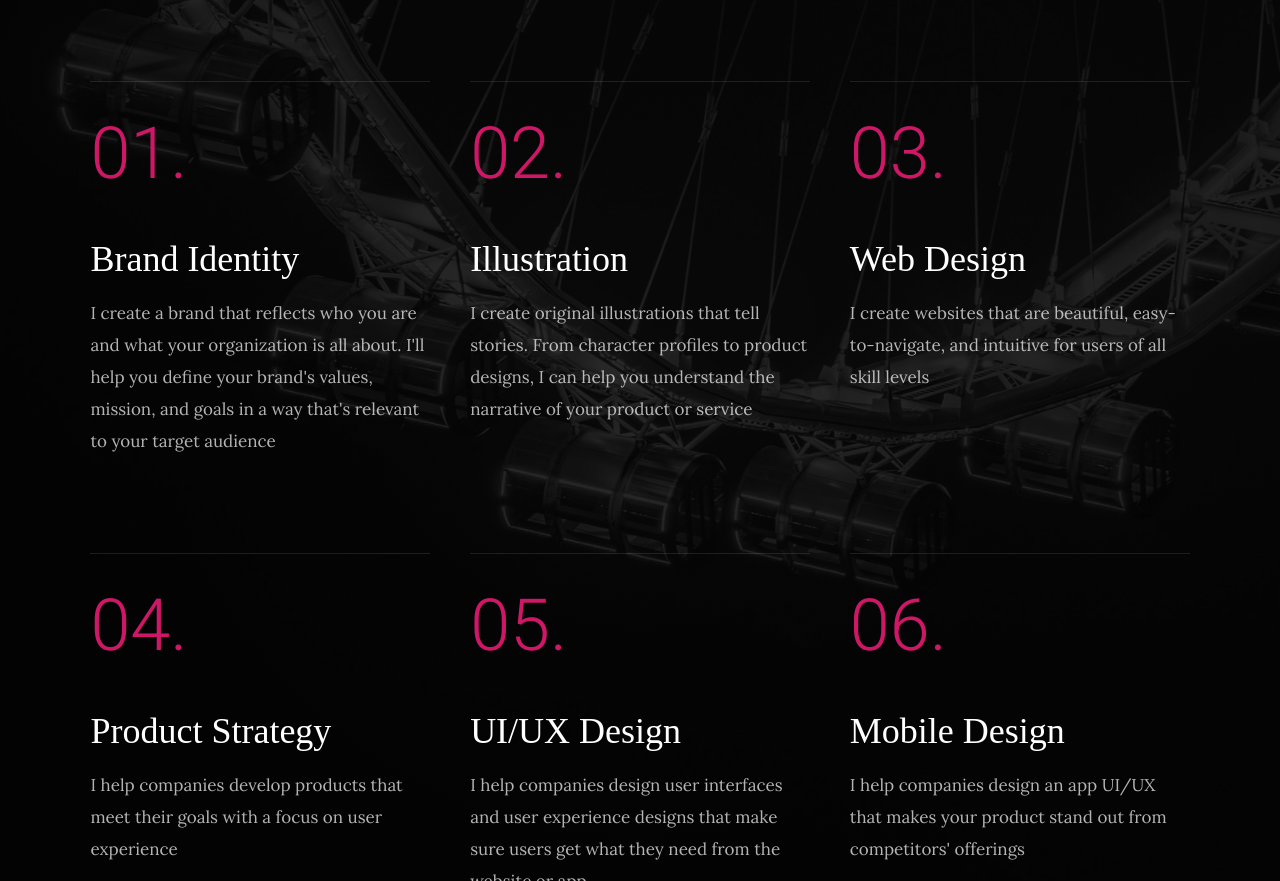
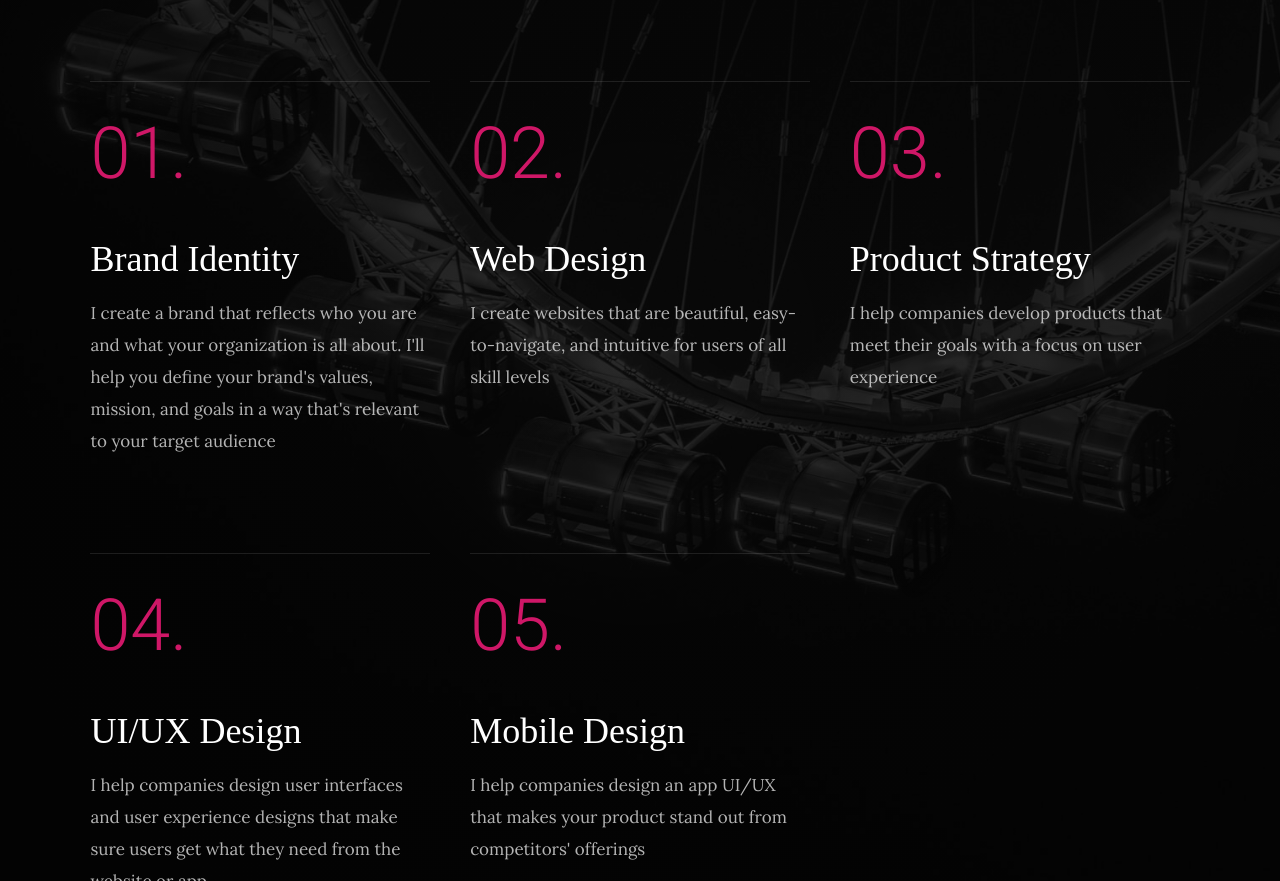
Before and after one commit to timonjagi/portfolio_old, a plain HTML site: page index.html in a window 1280 px wide. Shown: the part 3163-4044 px from the top of the page. Drawn offline with Linux system fonts and the light colour scheme; a web font is replaced by a local one.

Commit message:
Remove illustrations from list of services

```diff
--- a/index.html
+++ b/index.html
@@ -243,7 +243,8 @@
                 </div>
                 <div class="timeline__desc">
                   <p>
-                    Completed my Bachelors with a Second Class (Upper division) Honours having specialized in Artificial Intelligence
+                    Completed my Bachelors with a Second Class (Upper division)
+                    Honours having specialized in Artificial Intelligence
                   </p>
                 </div>
               </div>
@@ -268,9 +269,7 @@
                   <h5>Kenya Certificate of Secondary Education</h5>
                 </div>
                 <div class="timeline__desc">
-                  <p>
-                    Member of Junior Achievement and Music Clubs.
-                  </p>
+                  <p>Member of Junior Achievement and Music Clubs.</p>
                 </div>
               </div>
             </div>
@@ -316,17 +315,6 @@
 
         <div class="column item-service" data-aos="fade-up">
           <div class="item-service__content">
-            <h4 class="item-title">Illustration</h4>
-            <p>
-              I create original illustrations that tell stories. From character
-              profiles to product designs, I can help you understand the
-              narrative of your product or service
-            </p>
-          </div>
-        </div>
-
-        <div class="column item-service" data-aos="fade-up">
-          <div class="item-service__content">
             <h4 class="item-title">Web Design</h4>
             <p>
               I create websites that are beautiful, easy-to-navigate, and
@@ -366,6 +354,17 @@
           </div>
         </div>
       </div>
+
+      <!-- <div class="column item-service" data-aos="fade-up">
+        <div class="item-service__content">
+          <h4 class="item-title">Illustration</h4>
+          <p>
+            I create original illustrations that tell stories. From character
+            profiles to product designs, I can help you understand the narrative
+            of your product or service
+          </p>
+        </div>
+      </div> -->
       <!-- end services-list -->
     </section>
     <!-- end s-services -->
@@ -457,7 +456,7 @@
               </div>
             </div>
           </div>
-<!--
+          <!--
           <div class="masonry__brick" data-aos="fade-up">
             <div class="item-folio">
               <div class="item-folio__thumb">
```
